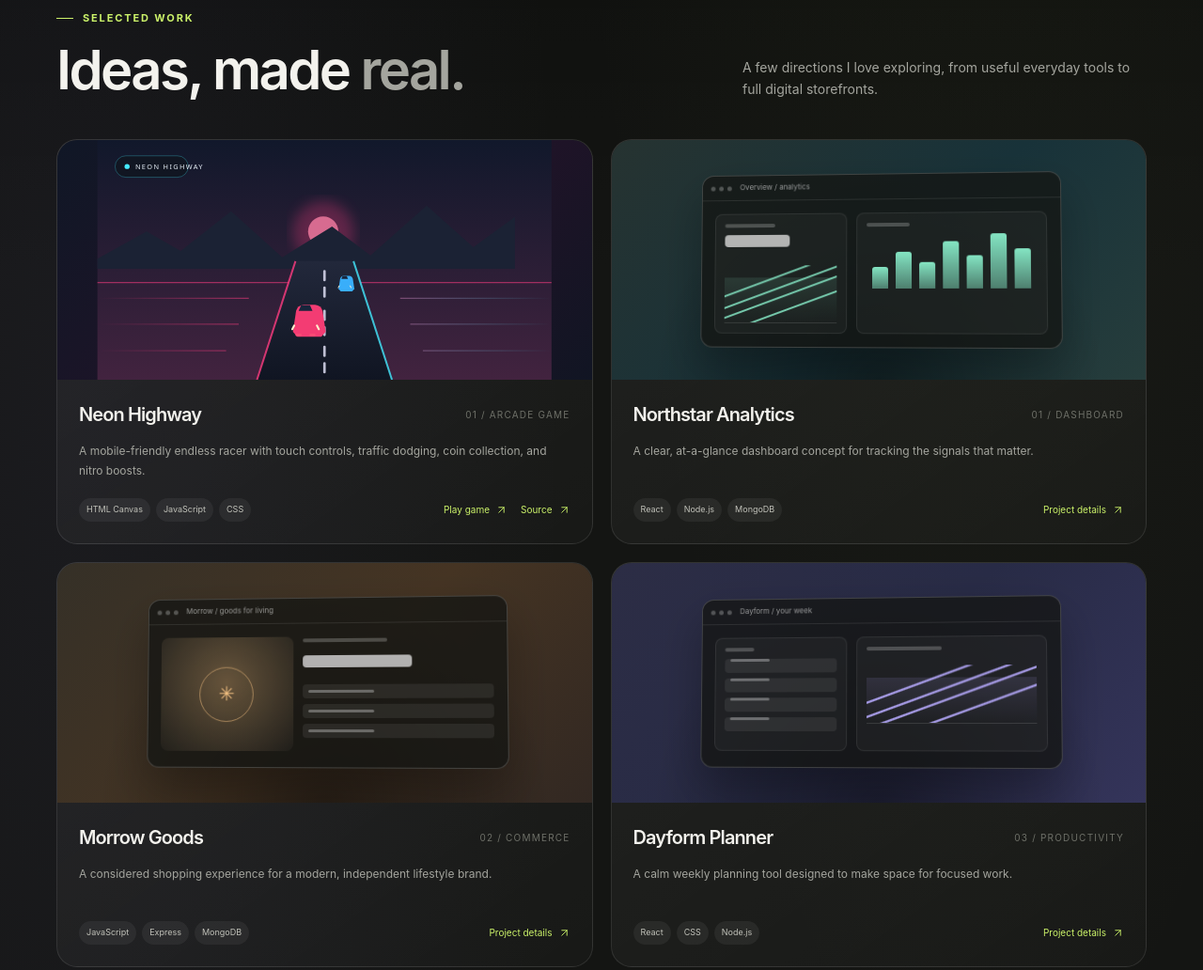
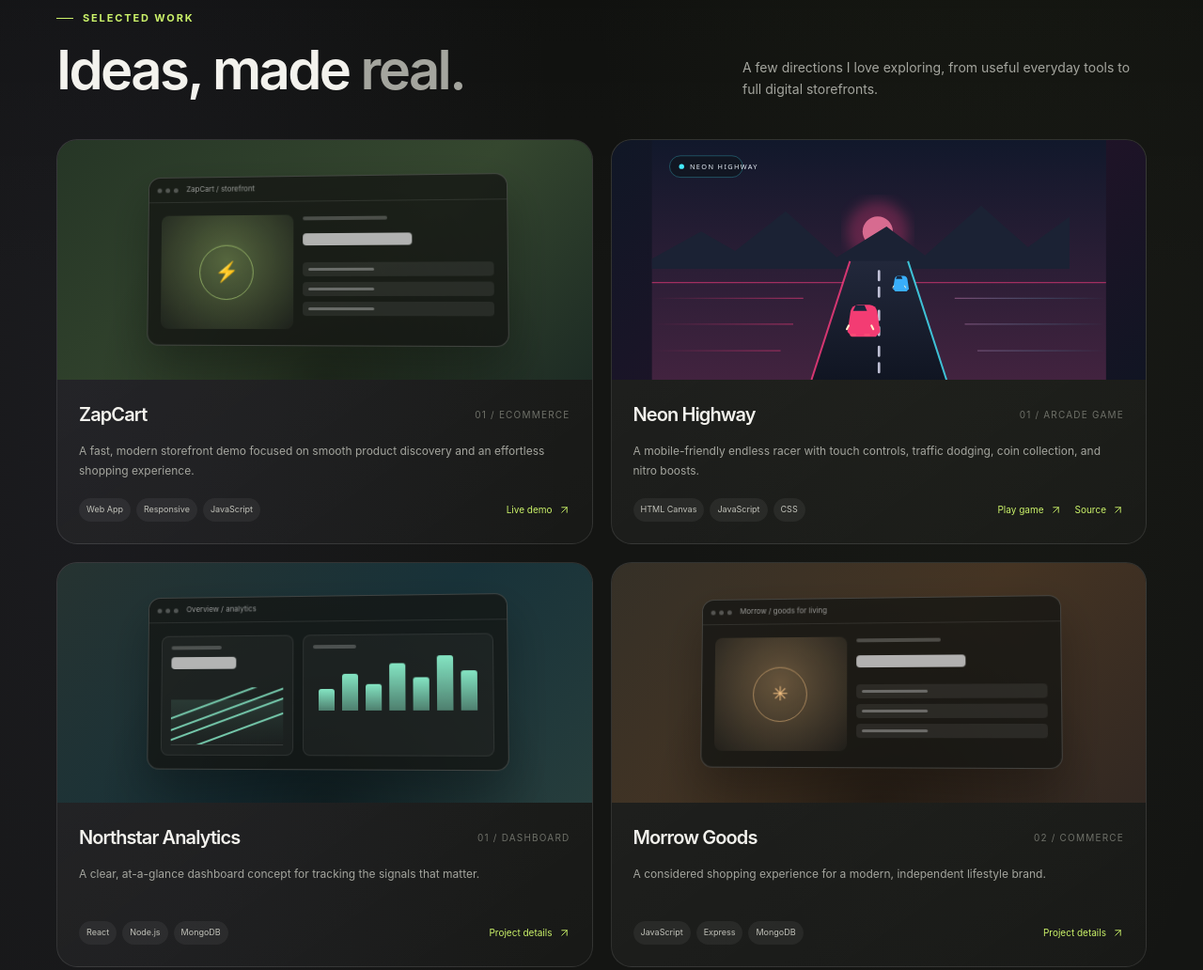
Before and after one commit to i012-jpg/ishant-portfolio, a plain HTML site: page index.html in a window 1280 px wide. Shown: the part 2420-3452 px from the top of the page at 94% size. Drawn offline with Linux system fonts and the light colour scheme.

Commit message:
Add ZapCart project

```diff
--- a/index.html
+++ b/index.html
@@ -227,6 +227,33 @@
           <p class="section-description">A few directions I love exploring, from useful everyday tools to full digital storefronts.</p>
         </div>
         <div class="project-grid">
+          <article class="project-card glass-card reveal" style="--art-bg:linear-gradient(135deg,#263626,#35472f 58%,#1d2b24);--chart:#c5ed86">
+            <div class="project-art" role="img" aria-label="ZapCart ecommerce application preview">
+              <div class="art-window">
+                <div class="window-bar"><i class="window-dot"></i><i class="window-dot"></i><i class="window-dot"></i><span class="window-title">ZapCart / storefront</span></div>
+                <div class="window-content">
+                  <div class="mock-product"><span>⚡</span></div>
+                  <div class="mock-side">
+                    <div class="mock-label"></div>
+                    <div class="mock-value"></div>
+                    <div class="mock-row"></div>
+                    <div class="mock-row"></div>
+                    <div class="mock-row"></div>
+                  </div>
+                </div>
+              </div>
+            </div>
+            <div class="project-body">
+              <div class="project-meta"><h3>ZapCart</h3><span class="project-index">01 / ECOMMERCE</span></div>
+              <p class="project-description">A fast, modern storefront demo focused on smooth product discovery and an effortless shopping experience.</p>
+              <div class="project-bottom">
+                <div class="project-tags"><span>Web App</span><span>Responsive</span><span>JavaScript</span></div>
+                <div class="project-links">
+                  <a class="project-link" href="https://i012-jpg.github.io/zapcart-demo/" target="_blank" rel="noopener noreferrer">Live demo <svg aria-hidden="true"><use href="#i-arrow"/></svg></a>
+                </div>
+              </div>
+            </div>
+          </article>
           <article class="project-card glass-card reveal" style="--art-bg:linear-gradient(135deg,#101726,#211328 58%,#111523);">
             <div class="project-art" role="img" aria-label="Neon Highway arcade racer preview">
               <svg class="project-game-preview" viewBox="0 0 720 380" aria-hidden="true" focusable="false">
@@ -309,7 +336,7 @@
             <div class="project-body"><div class="project-meta"><h3>Savour Recipe Finder</h3><span class="project-index">06 / DISCOVERY</span></div><p class="project-description">A warm, searchable recipe concept that makes deciding what's for dinner easier.</p><div class="project-bottom"><div class="project-tags"><span>JavaScript</span><span>Responsive UI</span><span>API</span></div><a class="project-link" href="#contact" aria-label="Ask about Savour Recipe Finder">Project details <svg aria-hidden="true"><use href="#i-arrow"/></svg></a></div></div>
           </article>
         </div>
-        <p class="project-disclaimer">Neon Highway links to the game and its source. The other cards are concept showcases; replace them with your own projects before publishing.</p>
+        <p class="project-disclaimer">ZapCart and Neon Highway link to live demos. The remaining cards are concept showcases; replace them with your own projects before publishing.</p>
       </div>
     </section>
 
```
Also changed, not shown: 1 other file.
